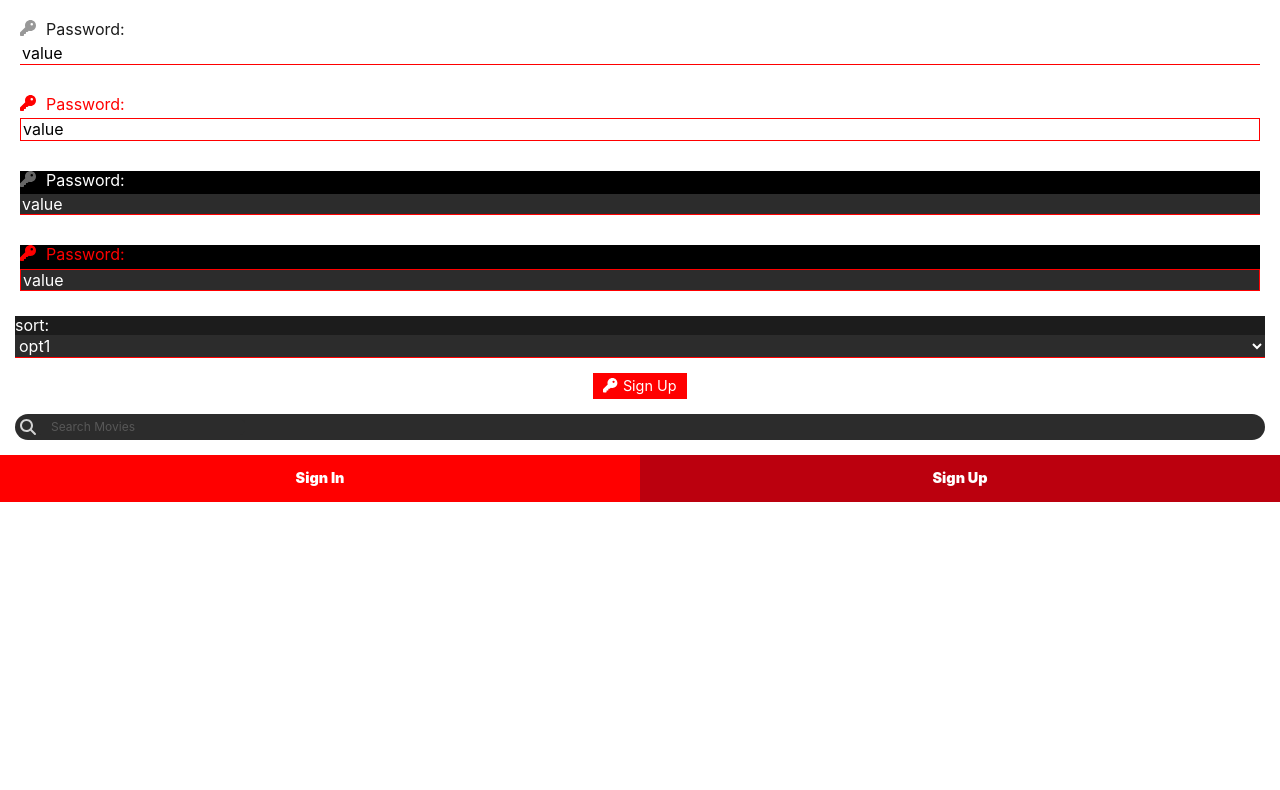
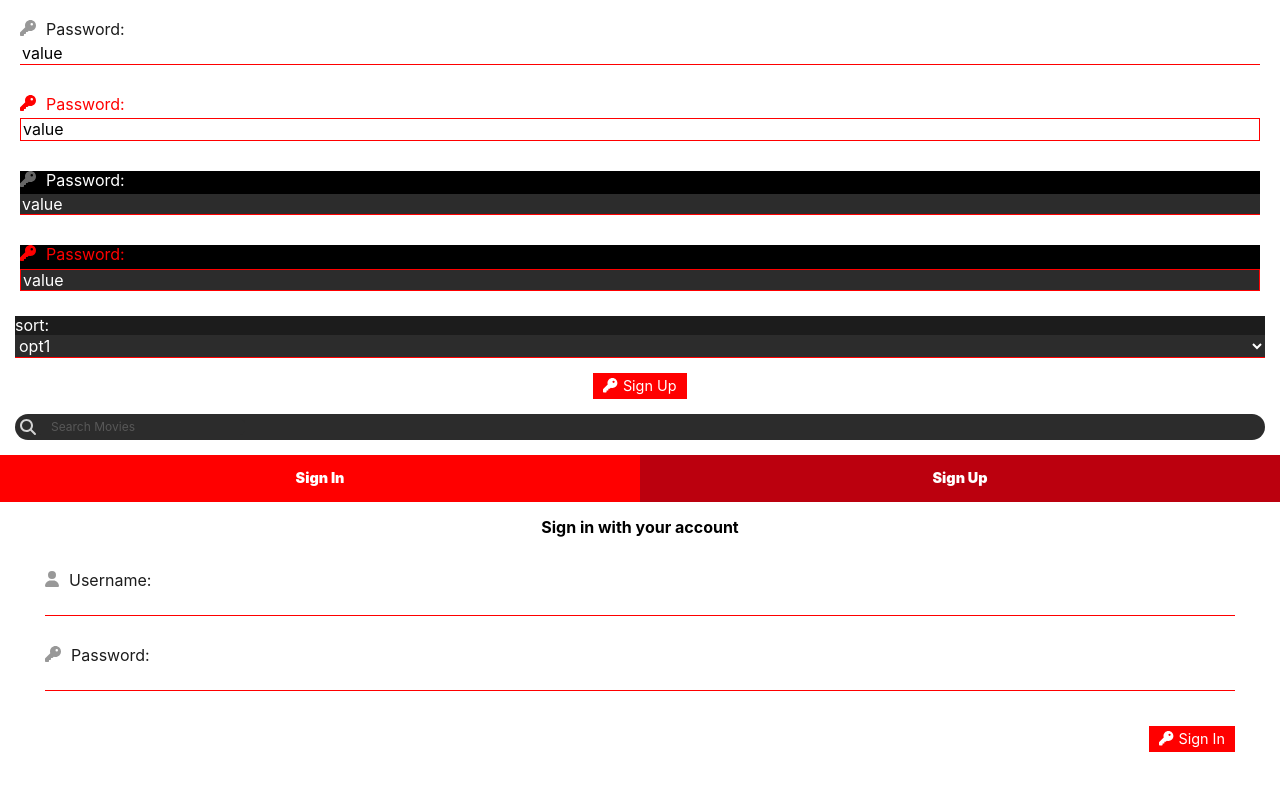
Before and after one commit to wdmd2022/atlas-cinema-guru, a React (Create React App) app: page / in a window 1280 px wide. Shown: the top 790 px of the page. Built offline with nearby package versions, Linux system fonts and the light colour scheme.

Commit message:
auth-login-register looks good

```diff
--- a/src/components/general/Button.js
+++ b/src/components/general/Button.js
@@ -2,9 +2,9 @@ import './general.css';
 import { FontAwesomeIcon } from '@fortawesome/react-fontawesome';
 import React from 'react';
 
-const Button = ({ label, className, onClick, icon }) => {
+const Button = ({ label, className, onClick, icon, type }) => {
     return (
-        <button className={className} onClick={onClick}>
+        <button className={className} onClick={onClick} type={type}>
             {icon && <FontAwesomeIcon icon={icon} className="button-icon" />}
             {label}
         </button>
--- a/src/components/general/general.css
+++ b/src/components/general/general.css
@@ -138,3 +138,10 @@ button:hover {
     padding-right: 5px;
     margin: auto;
 }
+
+.button.light-red {
+    background-color: red !important;
+}
+.button.dark-red {
+    background-color: #BB000E !important;
+}
--- a/src/routes/auth/Authentication.js
+++ b/src/routes/auth/Authentication.js
@@ -2,28 +2,31 @@
 import './auth.css';
 import { useState } from 'react';
 import Button from '../../components/general/Button.js';
+import Login from './Login.js';
+import Register from './Register.js';
 
 const Authentication = ({ setUserUsername, setIsLoggedIn }) => {
     const [_switch, set_Switch] = useState(true);
     const [username, setUsername] = useState("");
     const [password, setPassword] = useState("");
 
+    const handleSubmit = async (onSubmit) => {
+        onSubmit.preventDefault();
+    }
+
     return (
-        <div>
-            <form className='auth-header'>
-                {_switch ? (
-                    <>
-                        <Button label="Sign In" className="button auth-button light-red" onClick={() => set_Switch(true)} />
-                        <Button label="Sign Up" className="button auth-button dark-red" onClick={() => set_Switch(false)} />
-                    </>
-                ) : (
-                    <>
-                        <Button label="Sign In" className="button auth-button dark-red" onClick={() => set_Switch(true)} />
-                        <Button label="Sign Up" className="button auth-button light-red" onClick={() => set_Switch(false)} />
-                    </>
-                )}
-            </form>
-        </div>
+        <form onSubmit={handleSubmit}>
+            <div className='auth-header' >
+                <Button label="Sign In" className={_switch? "button auth-button light-red" : "button auth-button dark-red"} onClick={() => set_Switch(true)} />
+                <Button label="Sign Up" className={_switch? "button auth-button dark-red" : "button auth-button light-red"} onClick={() => set_Switch(false)} />
+            </div>
+            <div className='auth-form'>
+                {_switch ?
+                <Login username={username} password={password} setUsername={setUsername} setPassword={setPassword} />
+                :
+                <Register username={username} password={password} setUsername={setUsername} setPassword={setPassword} /> }
+            </div>
+        </form>
     );
 }
 
--- a/src/routes/auth/Login.js
+++ b/src/routes/auth/Login.js
@@ -0,0 +1,26 @@
+import './auth.css';
+import { FontAwesomeIcon } from '@fortawesome/react-fontawesome';
+import React from 'react';
+import { useState } from 'react';
+import Input from '../../components/general/Input';
+import Button from '../../components/general/Button';
+import { faKey } from '@fortawesome/free-solid-svg-icons';
+import { faUser } from '@fortawesome/free-solid-svg-icons';
+
+const Login = ({ username, password, setUsername, setPassword }) => {
+
+    return (
+        <div className='auth-section'>
+            <p> Sign in with your account </p>
+            <div className="auth-input">
+                <Input icon={faUser} label="Username" type="text" className="input-light" value={username} setValue={setUsername} />
+                <Input icon={faKey} label="Password" type="password" className="input-light" value={password} setValue={setPassword} />
+            </div>
+            <div className='auth-submit'>
+                <Button label="Sign In" className="button" icon={faKey} type="submit" />
+            </div>
+        </div>
+    );
+}
+
+export default Login;
--- a/src/routes/auth/Register.js
+++ b/src/routes/auth/Register.js
@@ -0,0 +1,26 @@
+import './auth.css';
+import { FontAwesomeIcon } from '@fortawesome/react-fontawesome';
+import React from 'react';
+import { useState } from 'react';
+import Input from '../../components/general/Input';
+import Button from '../../components/general/Button';
+import { faKey } from '@fortawesome/free-solid-svg-icons';
+import { faUser } from '@fortawesome/free-solid-svg-icons';
+
+const Register = ({ username, password, setUsername, setPassword }) => {
+
+    return (
+        <div className='auth-section'>
+            <p> Create a new Account </p>
+            <div className="auth-input">
+                <Input icon={faUser} label="Username" type="text" className="input-light" value={username} setValue={setUsername} />
+                <Input icon={faKey} label="Password" type="password" className="input-light" value={password} setValue={setPassword} />
+            </div>
+            <div className='auth-submit'>
+                <Button label="Sign In" className="button" icon={faKey} type="submit" />
+            </div>
+        </div>
+    );
+}
+
+export default Register;
--- a/src/routes/auth/auth.css
+++ b/src/routes/auth/auth.css
@@ -14,9 +14,23 @@
     font-weight: 900;
 }
 
-.light-red {
-    background-color: red;
+/* .light-red {
+    background-color: red!important;
 }
 .dark-red {
-    background-color: #BB000E;
+    background-color: #BB000E!important;
+} */
+
+.auth-section p{
+    font-weight: bold;
 }
+
+.auth-input {
+    margin: 25px;
+}
+
+.auth-submit {
+    display: flex;
+    justify-content: flex-end;
+    margin-right: 45px;
+}
```
